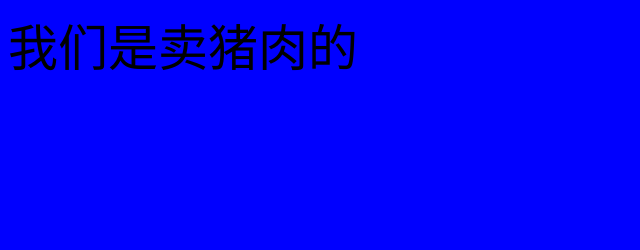
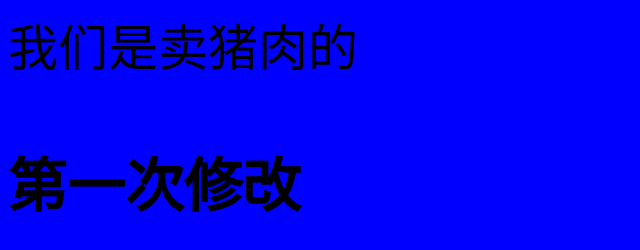
Before and after one commit to zhaokiwi/git-demo-01, a plain HTML site: page index.html in a window 1280 px wide. Shown: the whole page, without its empty margins (0-640 px from the left). Drawn offline with Linux system fonts and the light colour scheme.

Commit message:
第一次修改

```diff
--- a/index.html
+++ b/index.html
@@ -9,5 +9,6 @@
 </head>
 <body>
     我们是卖猪肉的
+    <h3>第一次修改</h3>
 </body>
 </html>
```
